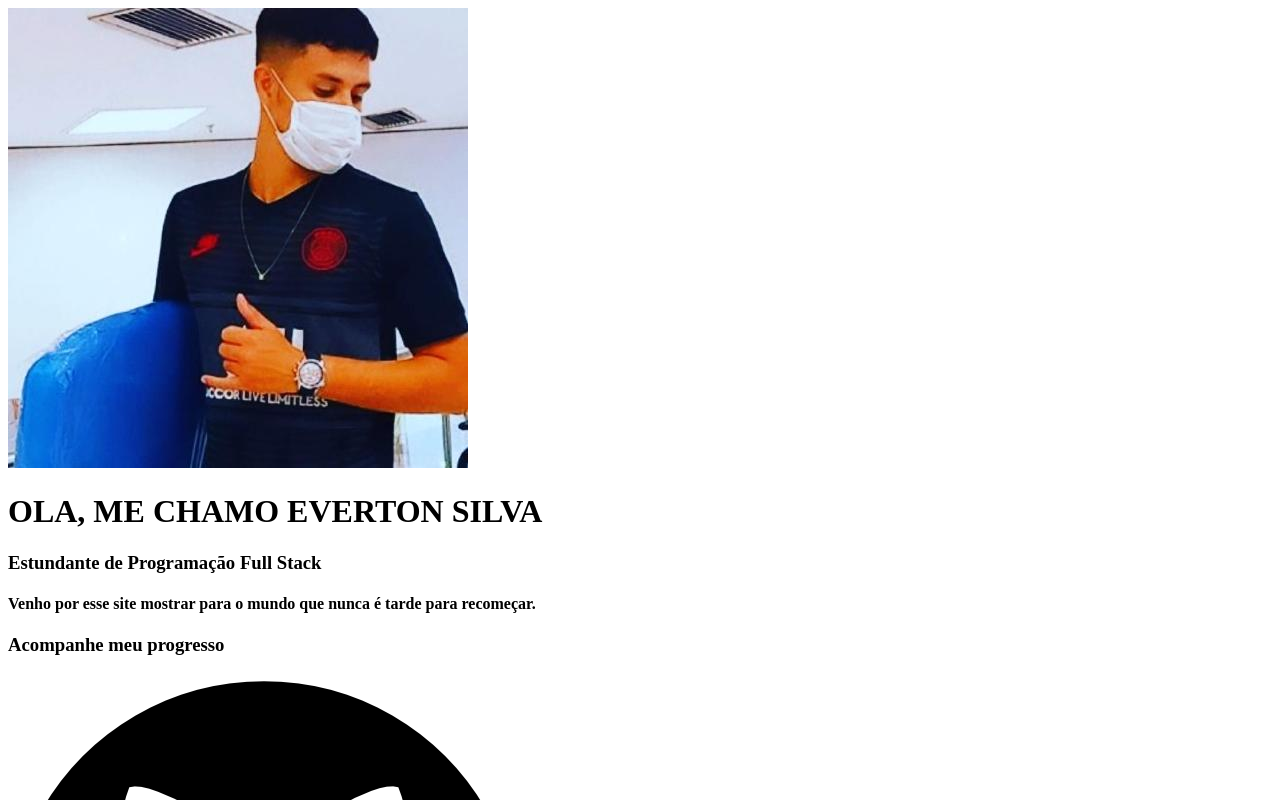
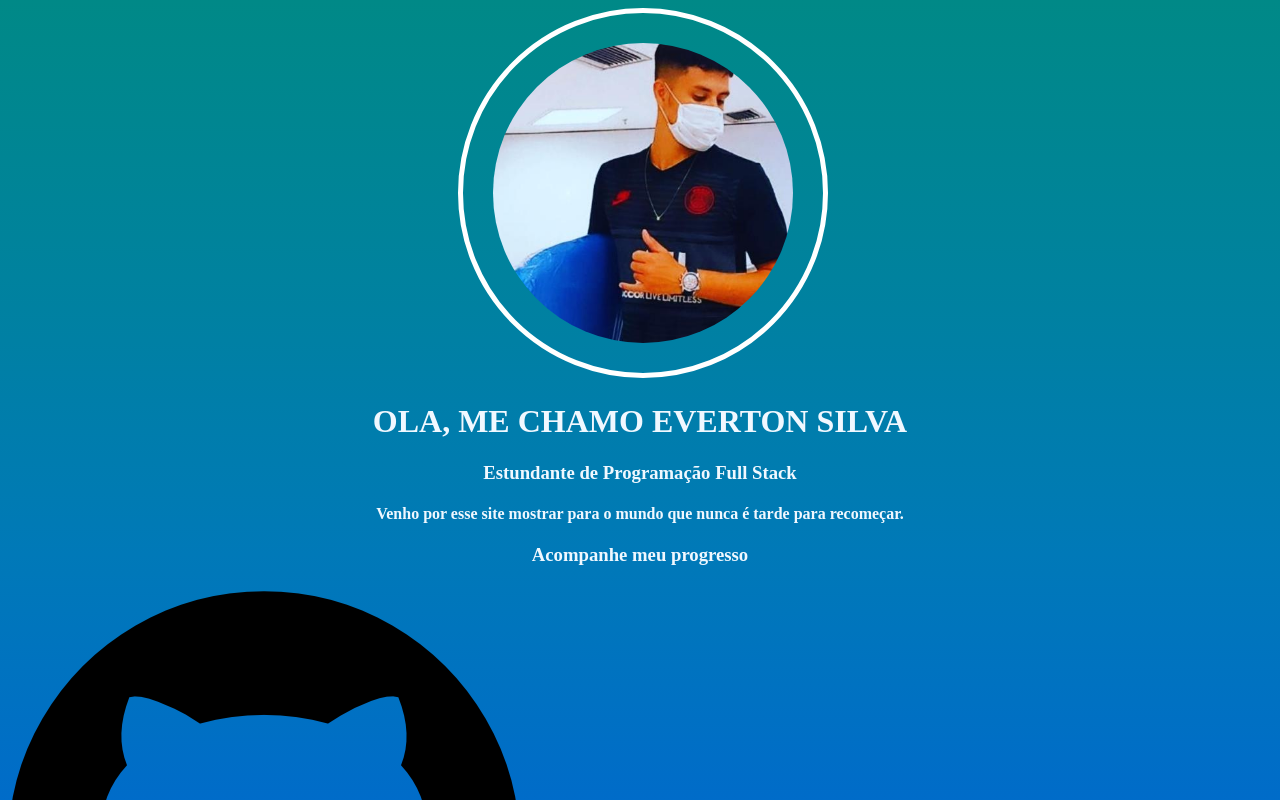
Before and after one commit to Digitaleverton32/meusite, a plain HTML site: page index.html in a window 1280 px wide. Shown: the top 800 px of the page. Drawn offline with Linux system fonts and the light colour scheme.

Commit message:
terminio-sati

```diff
--- a/index.html
+++ b/index.html
@@ -9,15 +9,20 @@
 </head>
 <body>
     <main>
+
+        <div class="imagem">
+    <div id="imagem-perfil">
         <img src="./perfil.jpeg" alt="foto-perfil">
+    </div>
+</div>
         <h1>OLA, ME CHAMO EVERTON SILVA </h1>
 
 
-  <h3>Estundante de Programação Full Stack </h3>
+        <h3>Estundante de Programação Full Stack </h3>
 
-  <h4>Venho por esse site mostrar para o mundo que nunca é tarde para recomeçar.</h4>
+        <h4>Venho por esse site mostrar para o mundo que nunca é tarde para recomeçar.</h4>
 
-<section>
+        <section>
 <h3> Acompanhe meu progresso</h3>
 
 
--- a/style.css
+++ b/style.css
@@ -1,4 +1,22 @@
-/* body {
-    background-image: url(./background.jpg);
-    background-size: 100%;
-} */
+body {
+    background-image: linear-gradient(to top, #0051ca, #006acb, #0079b8, #00829e, #008987);
+
+}
+
+.imagem {
+
+
+}
+
+#imagem-perfil img {
+    border-radius: 400px;
+    border: 5px solid #ffffff ;
+    width: 300px;
+    padding: 30px;
+    margin-left: 450px;
+}
+
+h1, h3, h4 {
+    color: aliceblue;
+    text-align: center;
+}
```
